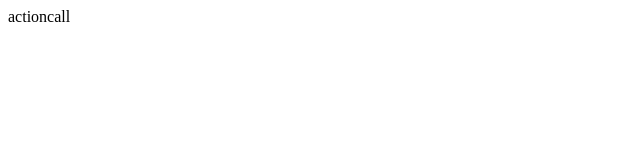
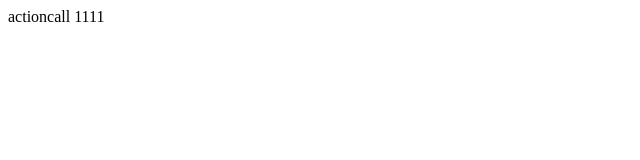
Before and after one commit to actioncall/actioncall, a plain HTML site: page index.html in a window 1280 px wide. Shown: the full height of the page, 0-640 px from the left. Drawn offline with Linux system fonts and the light colour scheme.

Commit message:
Update index.html

```diff
--- a/index.html
+++ b/index.html
@@ -2,6 +2,6 @@
   <head>
   </head>
   <body>
-    actioncall
+    actioncall 1111
   </body>
 </html>
```
